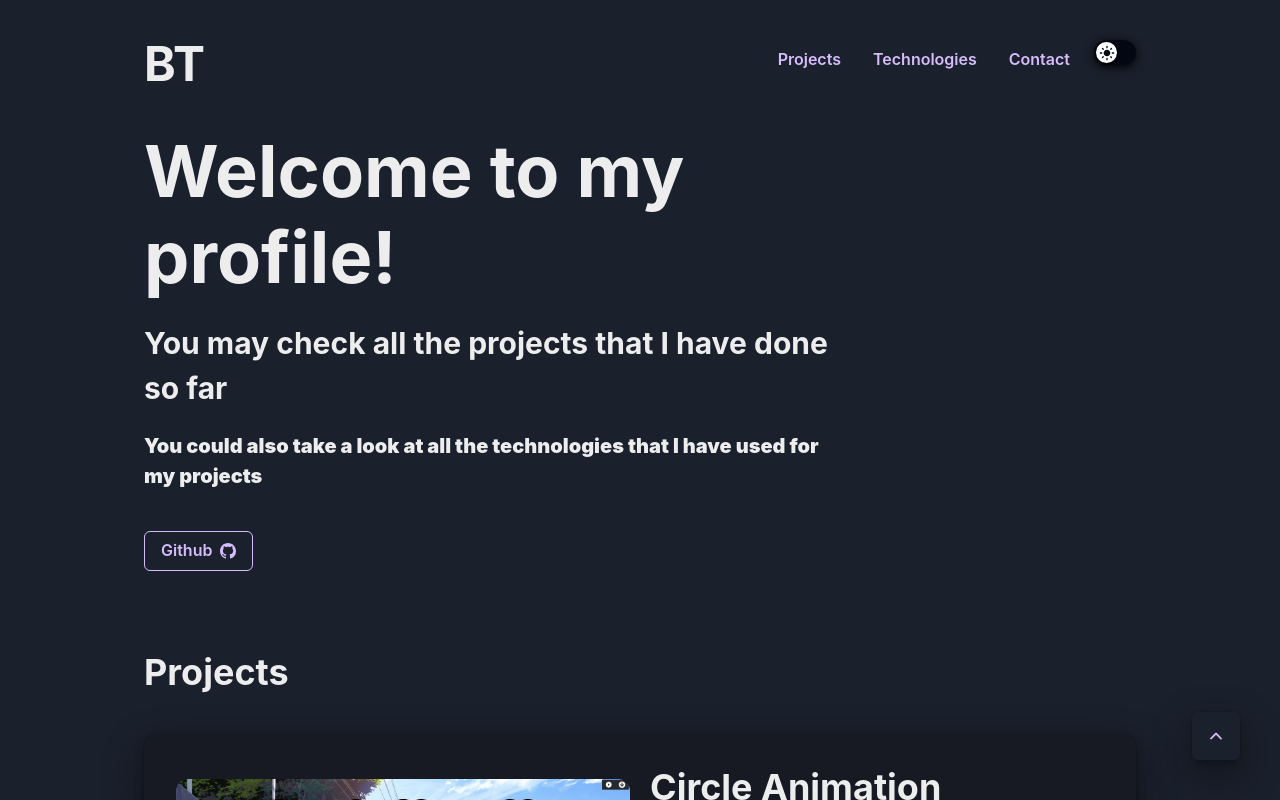
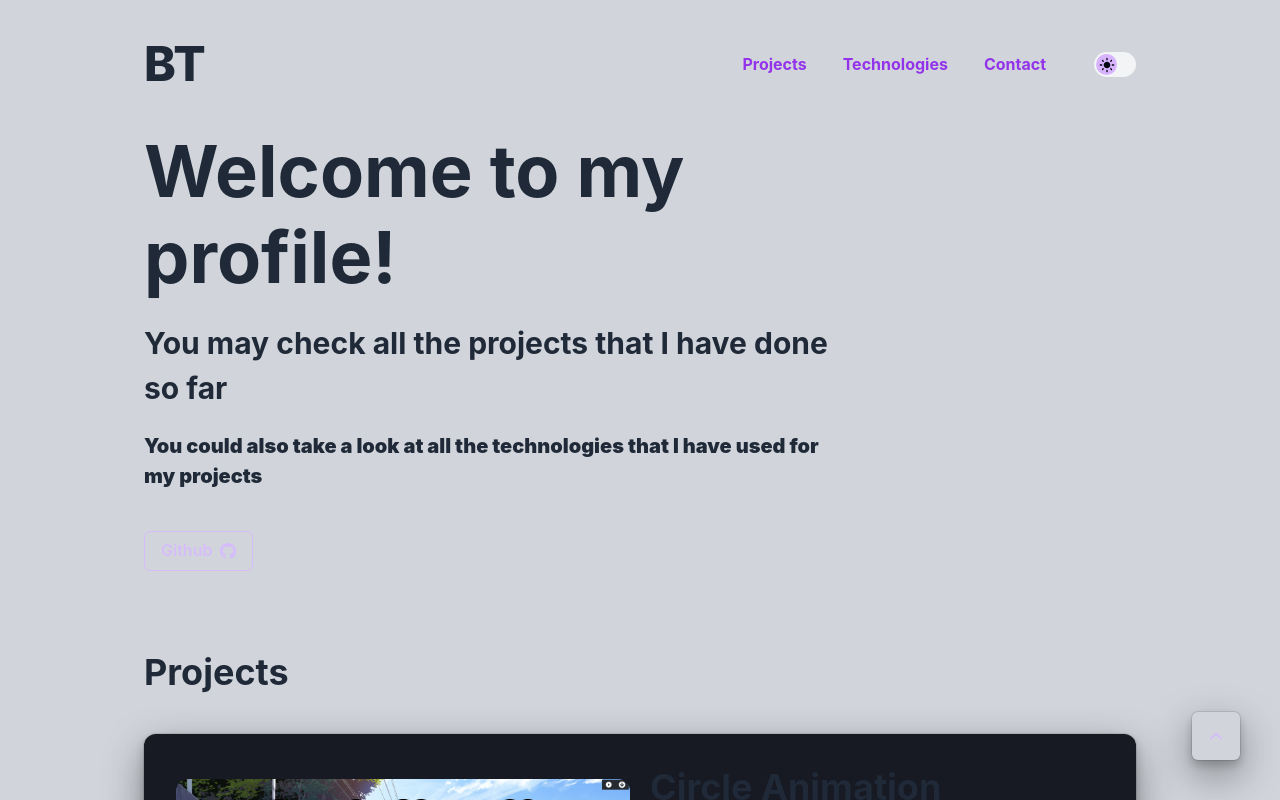
Before and after one commit to pomubry/pomubry.github.io, a Next.js app: page / in a window 1280 px wide. Shown: the top 800 px of the page. Built offline with nearby package versions, Linux system fonts and the light colour scheme.

Commit message:
replace components which use chakra-ui
- add radix component for nav menu

```diff
--- a/components/Nav/BtnMenu.tsx
+++ /dev/null
@@ -1,19 +0,0 @@
-import { Button, Flex } from "@chakra-ui/react";
-
-const BtnMenu = () => {
-  return (
-    <Flex display={{ base: "none", md: "flex" }}>
-      <Button as="a" variant="ghost" href="#projects">
-        Projects
-      </Button>
-      <Button as="a" variant="ghost" href="#technologies">
-        Technologies
-      </Button>
-      <Button as="a" variant="ghost" href="#contact">
-        Contact
-      </Button>
-    </Flex>
-  );
-};
-
-export default BtnMenu;
--- /dev/null
+++ b/components/Nav/BurgerMenu.module.css
@@ -0,0 +1,4 @@
+.fillStroke path {
+  stroke: currentColor;
+  fill: currentColor;
+}
--- a/components/Nav/BurgerMenu.tsx
+++ b/components/Nav/BurgerMenu.tsx
@@ -1,34 +1,106 @@
-import {
-  Icon,
-  IconButton,
-  Menu,
-  MenuButton,
-  MenuItem,
-  MenuList,
-} from "@chakra-ui/react";
+import { AnchorHTMLAttributes, DetailedHTMLProps, forwardRef } from "react";
+import * as NavigationMenu from "@radix-ui/react-navigation-menu";
 import { MdMenu } from "react-icons/md";
+import { GoProjectRoadmap } from "react-icons/go";
+import { GrTechnology, GrContactInfo } from "react-icons/gr"; // Bugged, so override fill & stroke with css module
+
+import styles from "./BurgerMenu.module.css";
+
+interface PropType {
+  title: string;
+  icon: React.ReactNode;
+}
+
+type AnchorRef = React.LegacyRef<HTMLAnchorElement> | undefined;
+
+const ListItem = forwardRef(function Item(
+  {
+    className,
+    title,
+    icon,
+    ...props
+  }: PropType &
+    DetailedHTMLProps<
+      AnchorHTMLAttributes<HTMLAnchorElement>,
+      HTMLAnchorElement
+    >,
+  forwardedRef: AnchorRef,
+) {
+  return (
+    <li>
+      <NavigationMenu.Link asChild>
+        <a
+          className={`flex select-none justify-between gap-5 rounded-[6px] p-3 text-[15px] font-bold leading-none text-purple-600 no-underline outline-none transition-colors hover:bg-purple-300/50 focus:shadow-[0_0_0_2px] focus:shadow-purple-600 dark:text-purple-300 ${className}`}
+          {...props}
+          ref={forwardedRef}
+        >
+          {title} {icon}
+        </a>
+      </NavigationMenu.Link>
+    </li>
+  );
+});
+
+const LinkItem = ({ href, title }: { href: string; title: string }) => {
+  return (
+    <NavigationMenu.Item className="hidden sm:block">
+      <NavigationMenu.Link
+        className="block select-none rounded-lg p-3 font-bold leading-none text-purple-600 no-underline outline-none duration-300 hover:bg-purple-300/60 focus:shadow-blue-300 dark:text-purple-300 dark:hover:bg-purple-300/20"
+        href={href}
+      >
+        {title}
+      </NavigationMenu.Link>
+    </NavigationMenu.Item>
+  );
+};
 
 const BurgerMenu = () => {
   return (
-    <Menu autoSelect={false}>
-      <MenuButton
-        aria-label="Menu toggle button"
-        as={IconButton}
-        icon={<Icon as={MdMenu} />}
-        display={{ base: "flex", md: "none" }}
-      />
-      <MenuList minW={0}>
-        <MenuItem as="a" href="#projects">
-          Projects
-        </MenuItem>
-        <MenuItem as="a" href="#technologies">
-          Technologies
-        </MenuItem>
-        <MenuItem as="a" href="#contact">
-          Contact
-        </MenuItem>
-      </MenuList>
-    </Menu>
+    <>
+      <NavigationMenu.Root className="relative z-[1]">
+        <NavigationMenu.List className="mx-3 flex list-none gap-3 rounded-lg duration-300">
+          <LinkItem href="#projects" title="Projects" />
+          <LinkItem href="#technologies" title="Technologies" />
+          <LinkItem href="#contact" title="Contact" />
+
+          <NavigationMenu.Item>
+            <NavigationMenu.Trigger className="block select-none rounded-lg p-3 font-bold outline-none duration-300 hover:bg-purple-300/60 dark:hover:bg-purple-300/20 sm:hidden">
+              <MdMenu
+                className="relative top-[1px] text-purple-600 transition-transform duration-300 ease-in group-data-[state=open]:-rotate-180 dark:text-purple-300"
+                aria-hidden
+              />
+            </NavigationMenu.Trigger>
+            <NavigationMenu.Content className="data-[motion=from-start]:animate-enterFromLeft data-[motion=from-end]:animate-enterFromRight data-[motion=to-start]:animate-exitToLeft data-[motion=to-end]:animate-exitToRight bg-gray-100 dark:bg-gray-900">
+              <ul className="list-none p-3">
+                <ListItem
+                  href="#projects"
+                  title="Projects"
+                  icon={<GoProjectRoadmap className={styles.fillStroke} />}
+                />
+                <ListItem
+                  href="#technologies"
+                  title="Technologies"
+                  icon={<GrTechnology className={styles.fillStroke} />}
+                />
+                <ListItem
+                  href="#contact"
+                  title="Contact"
+                  icon={<GrContactInfo className={styles.fillStroke} />}
+                />
+              </ul>
+            </NavigationMenu.Content>
+          </NavigationMenu.Item>
+
+          <NavigationMenu.Indicator className="data-[state=visible]:animate-fadeIn data-[state=hidden]:animate-fadeOut top-full z-[1] flex h-[10px] items-end justify-center overflow-hidden transition-[width,transform_250ms_ease]">
+            <div className="relative top-[70%] h-[10px] w-[10px] rotate-[45deg] rounded-tl-[2px] bg-gray-100 dark:bg-gray-900" />
+          </NavigationMenu.Indicator>
+        </NavigationMenu.List>
+
+        <div className="absolute left-0 top-full -translate-x-[50%] rounded-lg">
+          <NavigationMenu.Viewport className="data-[state=open]:animate-scaleIn data-[state=closed]:animate-scaleOut mt-[7px] h-[var(--radix-navigation-menu-viewport-height)] w-full origin-[top_center] overflow-hidden rounded-lg transition-[width,_height] duration-300 sm:w-[var(--radix-navigation-menu-viewport-width)]" />
+        </div>
+      </NavigationMenu.Root>
+    </>
   );
 };
 
--- a/components/Nav/Logo.tsx
+++ b/components/Nav/Logo.tsx
@@ -1,11 +1,5 @@
-import { Heading } from "@chakra-ui/react";
-
 const Logo = () => {
-  return (
-    <Heading size="2xl" flex={1} userSelect="none">
-      BT
-    </Heading>
-  );
+  return <span className="flex-1 select-none text-5xl font-extrabold">BT</span>;
 };
 
 export default Logo;
--- a/components/Nav/ThemeToggle.tsx
+++ b/components/Nav/ThemeToggle.tsx
@@ -31,13 +31,13 @@ const ThemeToggle = () => {
     <form>
       <div className="flex items-center">
         <Switch.Root
-          className="relative h-[25px] w-[42px] cursor-pointer rounded-full bg-gray-950 shadow-[0_2px_10px] shadow-black outline-none focus:shadow-[0_0_0_2px] focus:shadow-black data-[state=checked]:bg-black "
+          className="relative h-[25px] w-[42px] cursor-pointer rounded-full bg-gray-100 outline-none duration-300 data-[state=checked]:bg-gray-900"
           id="theme-mode"
           checked={isDarkMode}
           onClick={toggleColorMode}
         >
           <Switch.Thumb
-            className={`relative block h-[21px] w-[21px] translate-x-0.5 rounded-full bg-white text-gray-950 shadow-[0_2px_2px] shadow-black transition-transform duration-300 will-change-transform data-[state=checked]:translate-x-[19px]`}
+            className={`relative block h-[21px] w-[21px] translate-x-0.5 rounded-full bg-purple-300 text-gray-950 transition-transform duration-300 will-change-transform data-[state=checked]:translate-x-[19px]`}
           >
             <Transition
               show={isDarkMode}
--- a/components/Nav/index.tsx
+++ b/components/Nav/index.tsx
@@ -1,17 +1,14 @@
-import { Flex } from "@chakra-ui/react";
-import BtnMenu from "./BtnMenu";
 import BurgerMenu from "./BurgerMenu";
 import Logo from "./Logo";
 import ThemeToggle from "./ThemeToggle";
 
 const NavLinks = () => {
   return (
-    <Flex gap={2} my={5}>
+    <div className="my-5 flex items-center gap-3">
       <Logo />
-      <BtnMenu />
       <BurgerMenu />
       <ThemeToggle />
-    </Flex>
+    </div>
   );
 };
 
--- a/package.json
+++ b/package.json
@@ -15,6 +15,7 @@
     "@emotion/react": "^11.11.1",
     "@emotion/styled": "^11.11.0",
     "@headlessui/react": "^1.7.16",
+    "@radix-ui/react-navigation-menu": "^1.1.3",
     "@radix-ui/react-switch": "^1.0.3",
     "framer-motion": "^10.15.1",
     "next": "^13.4.13",
--- a/pages/_document.tsx
+++ b/pages/_document.tsx
@@ -9,7 +9,7 @@ export default class Document extends NextDocument {
     return (
       <Html lang="en">
         <Head />
-        <body>
+        <body className="flex min-h-screen flex-col justify-between bg-gray-300 text-gray-800 transition duration-300 dark:bg-gray-800 dark:text-gray-100">
           {/* 👇 Here's the script */}
           <ColorModeScript initialColorMode={config.initialColorMode} />
           <Main />
--- a/tailwind.config.ts
+++ b/tailwind.config.ts
@@ -1,3 +1,4 @@
+import plugin from "tailwindcss/plugin";
 import type { Config } from "tailwindcss";
 
 const config: Config = {
@@ -12,9 +13,62 @@ const config: Config = {
     "./src/**/*.{js,ts,jsx,tsx,mdx}",
   ],
   theme: {
-    extend: {},
+    extend: {
+      keyframes: {
+        enterFromRight: {
+          from: { opacity: "0", transform: "translateX(200px)" },
+          to: { opacity: "1", transform: "translateX(0)" },
+        },
+        enterFromLeft: {
+          from: { opacity: "0", transform: "translateX(-200px)" },
+          to: { opacity: "1", transform: "translateX(0)" },
+        },
+        exitToRight: {
+          from: { opacity: "1", transform: "translateX(0)" },
+          to: { opacity: "0", transform: "translateX(200px)" },
+        },
+        exitToLeft: {
+          from: { opacity: "1", transform: "translateX(0)" },
+          to: { opacity: "0", transform: "translateX(-200px)" },
+        },
+        scaleIn: {
+          from: { opacity: "0", transform: "rotateX(-10deg) scale(0.9)" },
+          to: { opacity: "1", transform: "rotateX(0deg) scale(1)" },
+        },
+        scaleOut: {
+          from: { opacity: "1", transform: "rotateX(0deg) scale(1)" },
+          to: { opacity: "0", transform: "rotateX(-10deg) scale(0.95)" },
+        },
+        fadeIn: {
+          from: { opacity: "0" },
+          to: { opacity: "1" },
+        },
+        fadeOut: {
+          from: { opacity: "1" },
+          to: { opacity: "0" },
+        },
+      },
+      animation: {
+        scaleIn: "scaleIn 200ms ease",
+        scaleOut: "scaleOut 200ms ease",
+        fadeIn: "fadeIn 200ms ease",
+        fadeOut: "fadeOut 200ms ease",
+        enterFromLeft: "enterFromLeft 250ms ease",
+        enterFromRight: "enterFromRight 250ms ease",
+        exitToLeft: "exitToLeft 250ms ease",
+        exitToRight: "exitToRight 250ms ease",
+      },
+    },
   },
-  plugins: [],
+  plugins: [
+    plugin(({ matchUtilities }) => {
+      matchUtilities({
+        perspective: (value) => ({
+          perspective: value,
+        }),
+      });
+    }),
+  ],
 };
 
 export default config;
```
Also changed, not shown: 1 other file (tests, documents, lock files or other folders).
